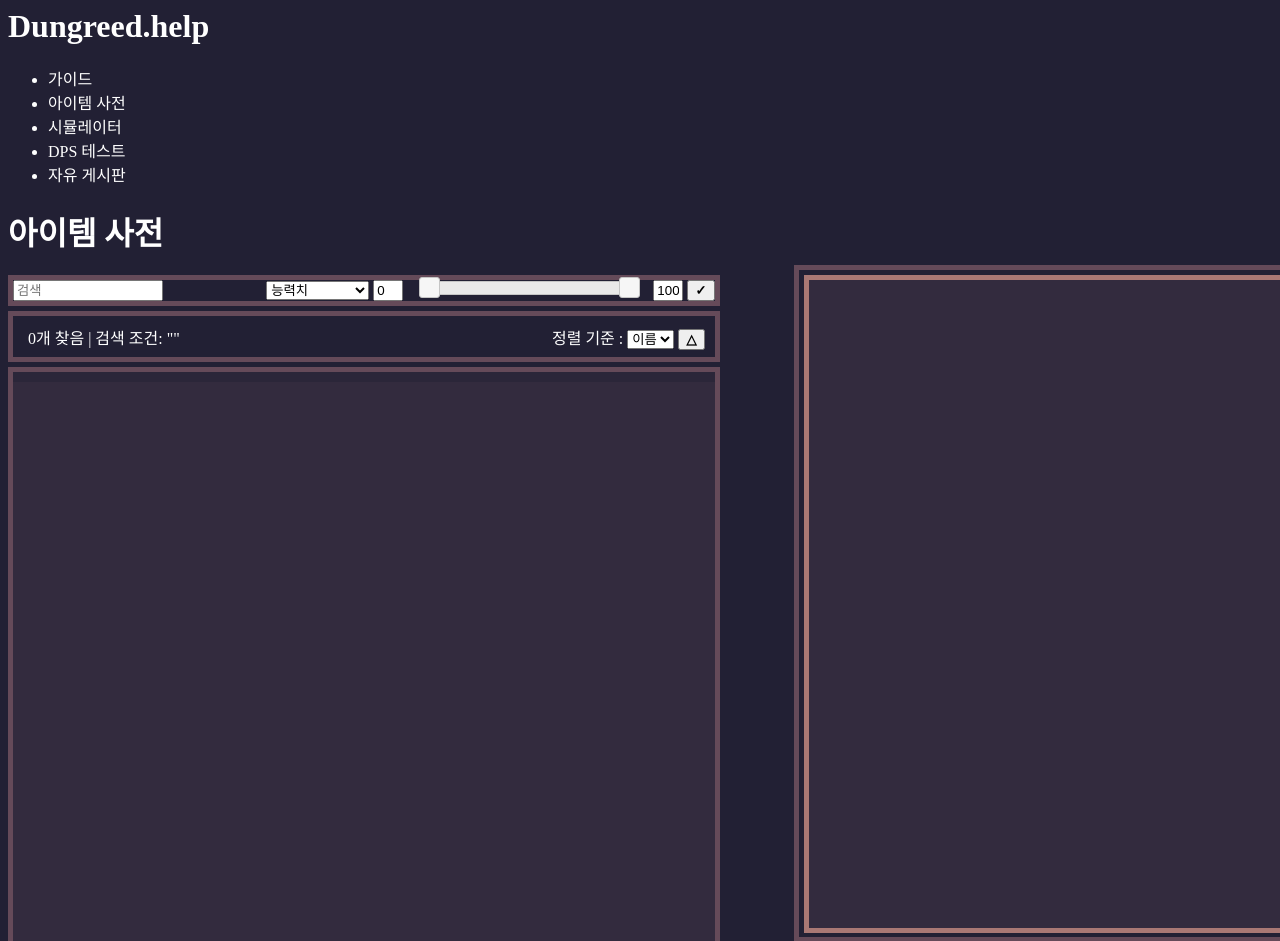
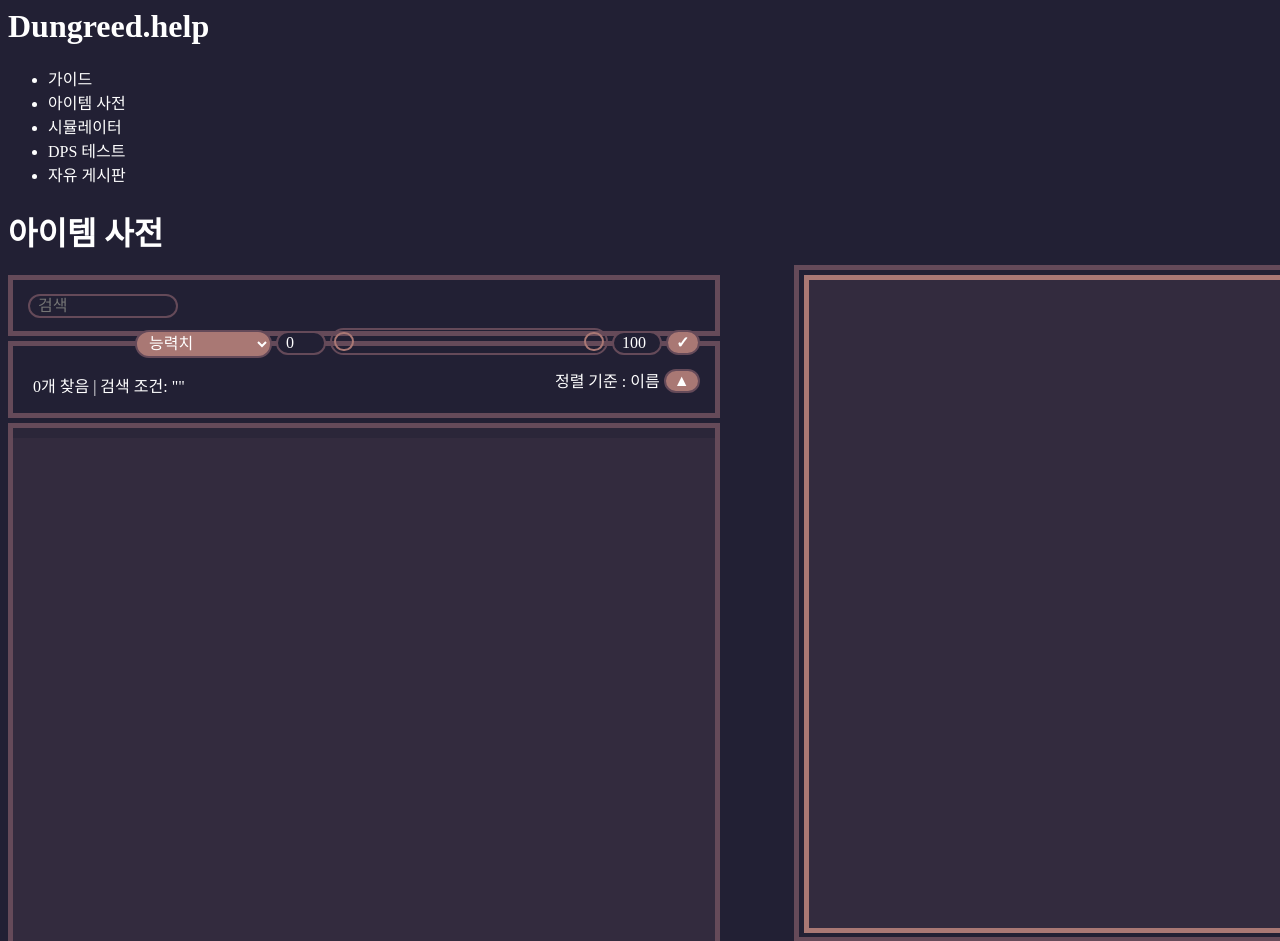
Before and after one commit to Goto-Namj/django_project, a Django app: page /item_dictionary/ in a window 1280 px wide. Shown: the top 941 px of the page. Run offline with Django 3.2, Linux system fonts and the light colour scheme; data that the repository does not hold is empty; some libraries are stand-ins or nearby versions.

Commit message:
디자인 최종 완성

```diff
--- a/dungreed/static/css/item_css.css
+++ b/dungreed/static/css/item_css.css
@@ -3,6 +3,83 @@ body{
 }
 p {
     margin: 0px;
+}
+select {
+    position: relative;
+    top: -2.2px !important;
+    height: 27.6px; /**/
+    color: white; /**/
+    background-color: #a97874; /**/
+    cursor: pointer; /**/
+    padding: 1px 8px; /**/
+    margin: 5px; /**/
+    font: 400 16px 'Margun Gothic'; /**/
+    border-radius: 15px; /**/
+    border: 2px solid #654a59; /**/
+}
+input {
+    color: white; /**/
+    background-color: #222034; /**/
+    padding: 1px 8px; /**/
+    margin: 5px; /**/
+    font: 400 16px 'Margun Gothic'; /**/
+    border-radius: 15px; /**/
+    border-style: solid; /**/
+    border-color: #654a59; /**/
+}
+button {
+    color: white; /**/
+    cursor: pointer; /**/
+    background-color: #a97874; /**/
+    padding: 1px 8px; /**/
+    margin: 5px; /**/
+    font: 400 16px 'Margun Gothic'; /**/
+    border-radius: 15px; /**/
+    border-style: solid; /**/
+    border-color: #654a59; /**/
+}
+
+
+.margin50 {
+    margin: 5px 0px;
+}
+.filters_tiny_adjust {
+    position: relative;
+    top: -3px;
+}
+
+.sliderpd {
+    position: relative;
+    top: 0px;
+    display: inline-block;
+    width: 270px;
+    height: 19.6px;
+    margin: 5px 0px;
+    border: 2px solid #654a59;
+    border-radius: 15px;
+    padding: 2px;
+}
+#ipt1, #ipt2 {
+    width: 50px;
+}
+.ui-widget-header, .ui-widget-content, .ui-state-default {
+    background: none !important;
+    border: 0px #00000000 !important;
+    height: 19.6px !important;
+    top: 0px !important;
+    margin: 0px !important;
+}
+#slider {
+    display: inline-block;
+    margin: 0px 20px;
+    width: 250px;
+}
+.ui-state-default {
+    cursor: pointer !important;
+    border: 2px solid #a97874 !important;
+    border-radius: 15px !important;
+    width: 15.6px !important;
+    height: 15.6px !important;
 }
 
 .item_filters_c {
@@ -12,18 +89,12 @@ p {
     margin: 5px 0px;
 }
 
-#slider {
-    display: inline-block;
-    margin: 0px 20px;
-    width: 200px;
-}
-
 .filter_c {
     cursor: pointer;
     word-break: break-word;
     margin: 5px;
     padding: 3px 10px;
-    display: inline-flex;
+    display: inline-block;
     border-radius: 15px;
 }
 
--- a/dungreed/static/js/item_js.js
+++ b/dungreed/static/js/item_js.js
@@ -18,13 +18,11 @@ $(document).ready(function() {
         $("."+clicked+"_detail").css("display","block");
         $("."+clicked+"_choose").addClass('item_element_choose');
     });
-
     $(chd$).mouseenter(function() {
         if(clicked!=event.target.className){
             $("."+event.target.className+"_choose").addClass('item_element_choose');
         }
     });
-
     $(chd$).mouseleave(function() {
         if(clicked!=event.target.className){
             $("."+event.target.className+"_choose").removeClass('item_element_choose');
@@ -104,13 +102,13 @@ $(document).ready(function() {
                 if (dir == "asc") {
                     if (b[i].innerHTML.toLowerCase() > b[i + 1].innerHTML.toLowerCase()) {
                         shouldSwitch = true;
-                        $('.ordbtn').text('△');
+                        $('.ordbtn').text('▲');
                         break;
                     }
                 } else if (dir == "desc") {
                     if (b[i].innerHTML.toLowerCase() < b[i + 1].innerHTML.toLowerCase()) {
                         shouldSwitch= true;
-                        $('.ordbtn').text('▽');
+                        $('.ordbtn').text('▼');
                         break;
                     }
                 }
--- a/dungreed/templates/dungreed/item.html
+++ b/dungreed/templates/dungreed/item.html
@@ -86,7 +86,7 @@ $(document).ready(function() {
             } else {
                 filtervv[isnull] = [parseFloat($("#ipt1").val()), parseFloat($("#ipt2").val()), isnull];
             }
-            var $div = $("<div id='__"+isnull+"' class='nowfilter filter_c' style='background-color: #a97874;'>"+tmpvalue+" ✕</div>");
+            var $div = $("<div id='__"+isnull+"' class='nowfilter filter_c' style='background-color: #a97874;'>"+tmpvalue+" ✕</div> ");
             $('.filters').append($div);
             $('.everyfilter').detach();
             $div = $("<div class='everyfilter filter_c' style='background-color: #654a59;'>모두 지우기</div>");
@@ -131,12 +131,12 @@ $(document).ready(function() {
     <div class=item_filter> <!-- 아이템 필터 -->
 
         <div class="item_filters_c">
-
-            <input class="search" style="max-width: 150px;" placeholder="검색"></input>
+            <div style="padding:8.5px 15px;">
+                <input class="search margin50" style="max-width: 150px;" placeholder="검색"></input>
 
                 <div style="float:right;">
-                <select class="state">
-                    <option disabled selected>능력치</option>
+                    <select class="state filters_tiny_adjust margin50">
+                        <option style="display: none" disabled selected>능력치</option>
                         <option value="atkmin" class="atkmin">최소 공격력</option>
                         <option value="atkmax" class="atkmax">최대 공격력</option>
                         <option value="atkspd" class="atkspd">초당 공격 횟수</option>
@@ -144,30 +144,32 @@ $(document).ready(function() {
                         <option value="mgn" class="mgn">탄창</option>
                     </select>
 
-                <input id="ipt1" style="width: 30px;"></input>
+                    <input class="filters_tiny_adjust margin50" id="ipt1"></input>
+                    <div class="sliderpd margin50">
                         <div id="slider"></div>
-                <input id="ipt2" style="width: 30px;"></input>
+                    </div>
+                    <input class="filters_tiny_adjust margin50" id="ipt2"></input>
 
-                <button type="button" class="reqbtn" style="font-weight: bold;">✓</button>
+                    <button type="button" class="filters_tiny_adjust reqbtn margin50" style="font-weight: bold;">✓</button>
                 </div>
-
+            </div>
         </div>
 
         <div class="item_filters_c">
-            <div style="padding:8.5px 10px;">
-                <div class="order_by" style="float:right;">
-                    <a>정렬 기준 : </a>
-                    <select class="stateb">
+            <div style="padding:8.5px 15px;">
+                <div class="order_by" style="position: relative; float: right; display: inline-block;">
+                    <a>정렬 기준 : 이름</a>
+                    <!-- <select class="stateb margin50" style="top: 0px !important;">
                         <option value="이름v">이름</option>
-                    </select>
+                    </select> -->
 
-                    <button type="button" class="ordbtn" style="font-weight: bold;">△</button>
+                    <button type="button" class="ordbtn filters_tiny_adjust margin50" style="font-weight: bold; top: -0.5px !important;">▲</button>
                 </div>
 
-                <span style="margin:5px; padding: 3px 0px;">
+                <div style="margin:5px; padding: 3px 0px; display:inline-block; word-break: break-word;">
                     <a class="schv"></a>개 찾음 | 검색 조건: "<a class="searchv"></a>"
-                </span>
-                <span class="filters"></span>
+                </div>
+                <div class="filters" style="display:inline-block;"></div>
             </div>
         </div>
     </div>
```
Lines whose indentation alone changed are shown as unchanged.
